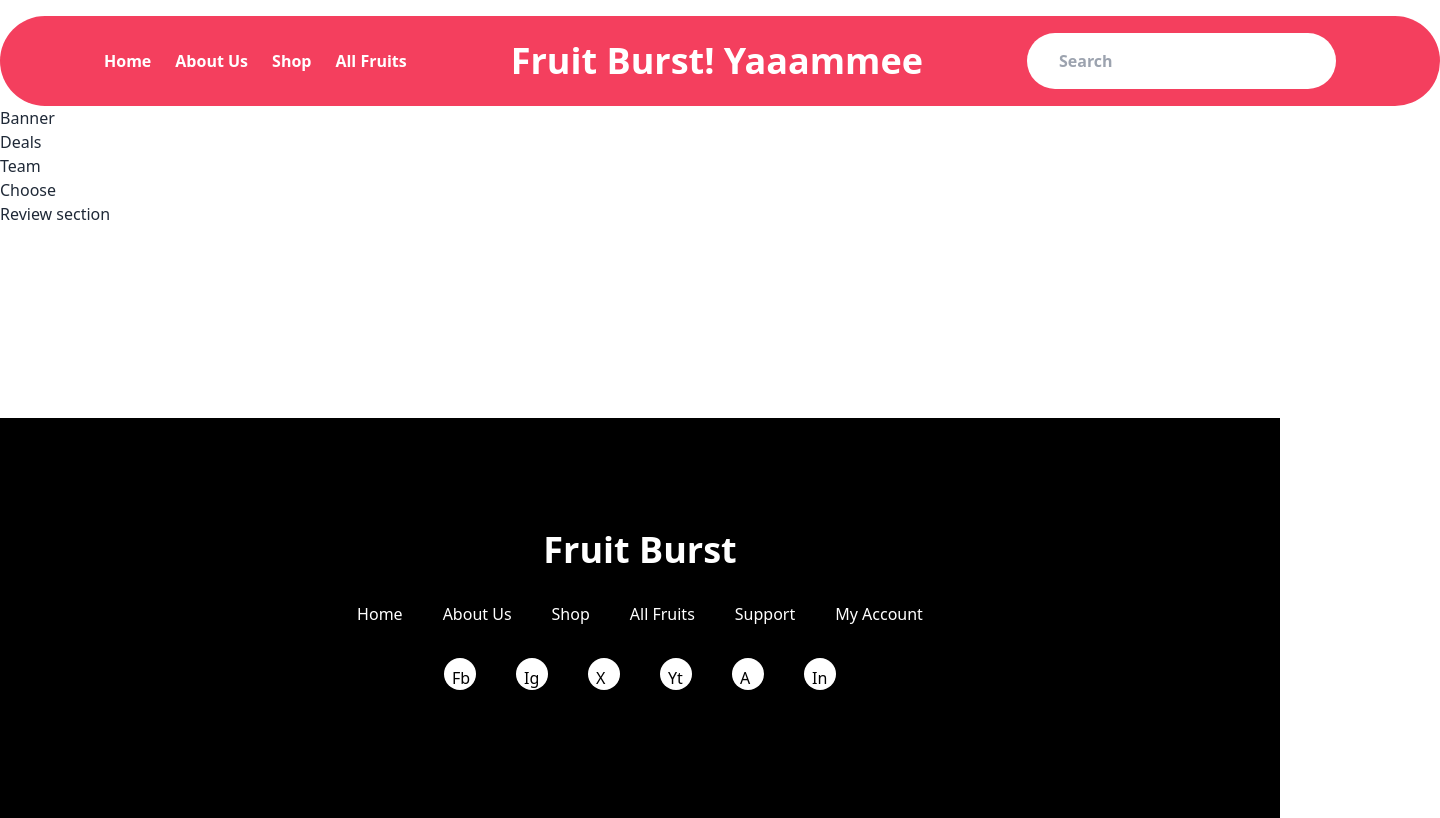
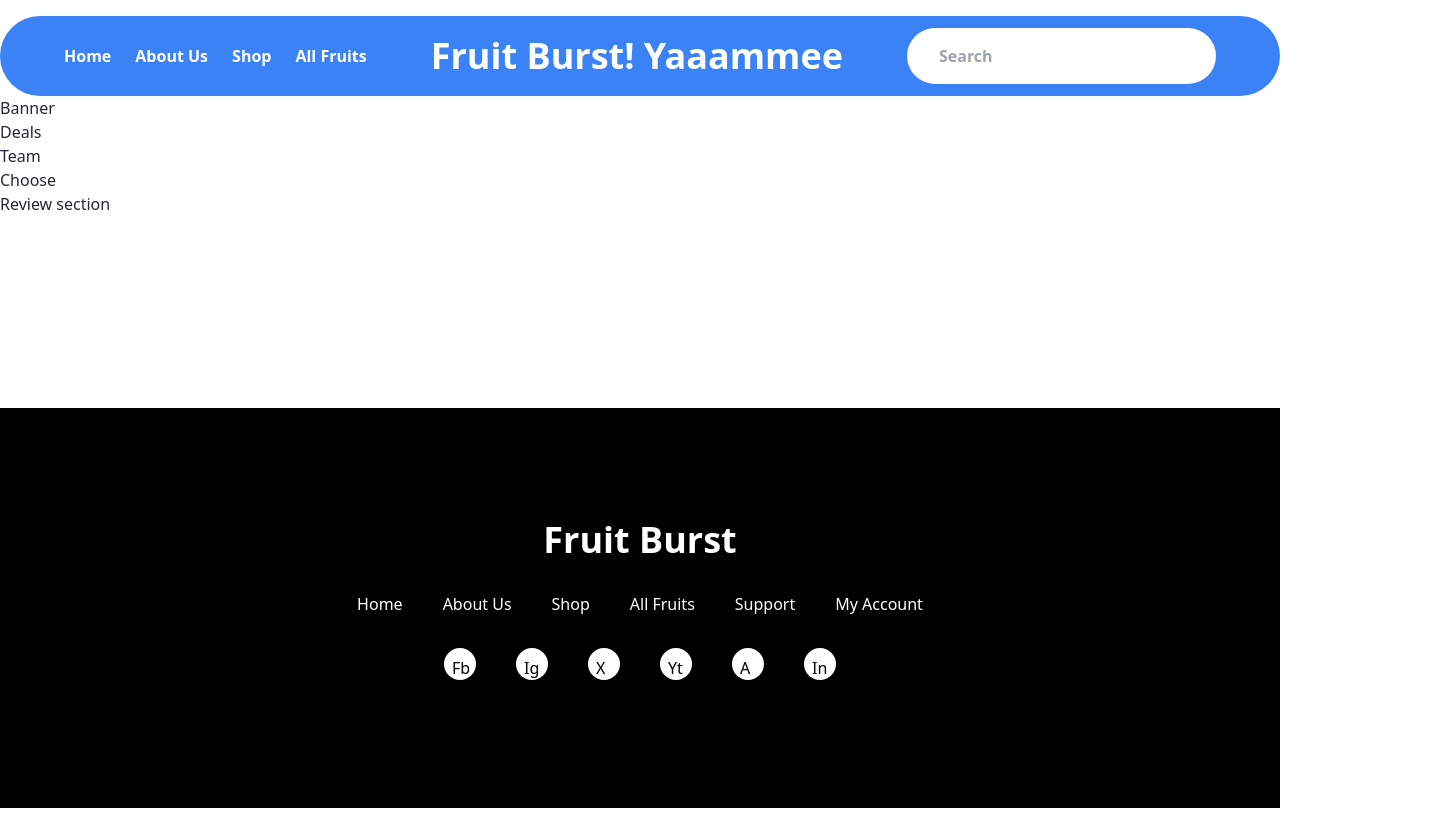
Before and after one commit to tirahman105/codeMates_test_project, a React (Vite) app in the folder CodeMates_test_project/: page / in a window 1280 px wide. Shown: the whole page, 1440 px wide, since content can reach past the window. Built offline with nearby package versions, Linux system fonts and the light colour scheme.

Commit message:
bg color changed by tareq

```diff
--- a/CodeMates_test_project/src/components/Navbar.jsx
+++ b/CodeMates_test_project/src/components/Navbar.jsx
@@ -2,7 +2,7 @@ import { Link } from "react-router-dom";
 
 const Navbar = () => {
   return (
-    <div className=" mt-4 text-white font-bold w-[1440px] h-[90px] bg-rose-500 rounded-[600px] mx-auto flex justify-evenly items-center">
+    <div className=" mt-4 text-white font-bold  h-[80px] bg-blue-500 rounded-[600px] mx-auto flex justify-evenly items-center">
       <div className="  ">
         <ul className="flex items-center gap-6">
           <Link to="/">
```
